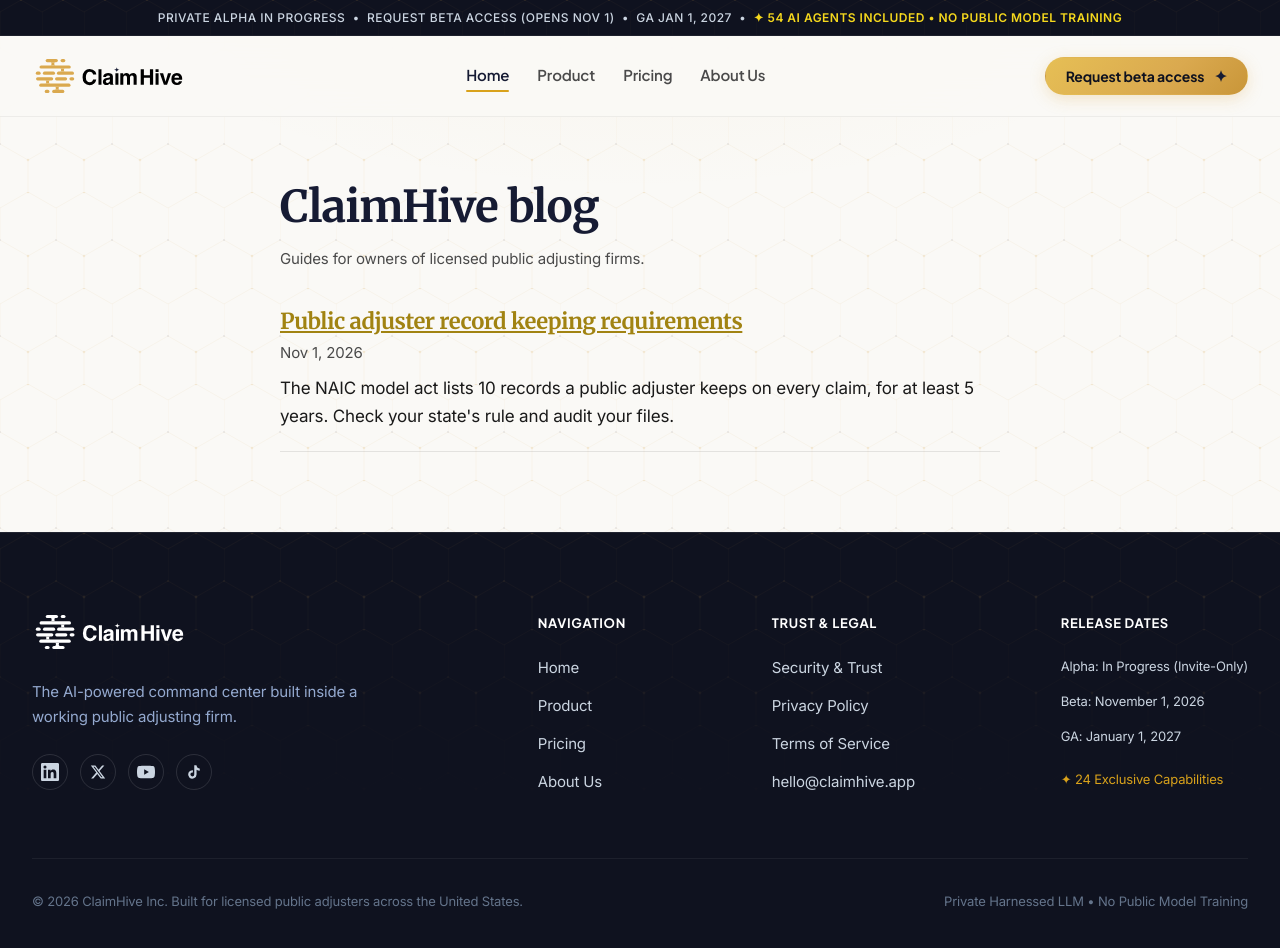
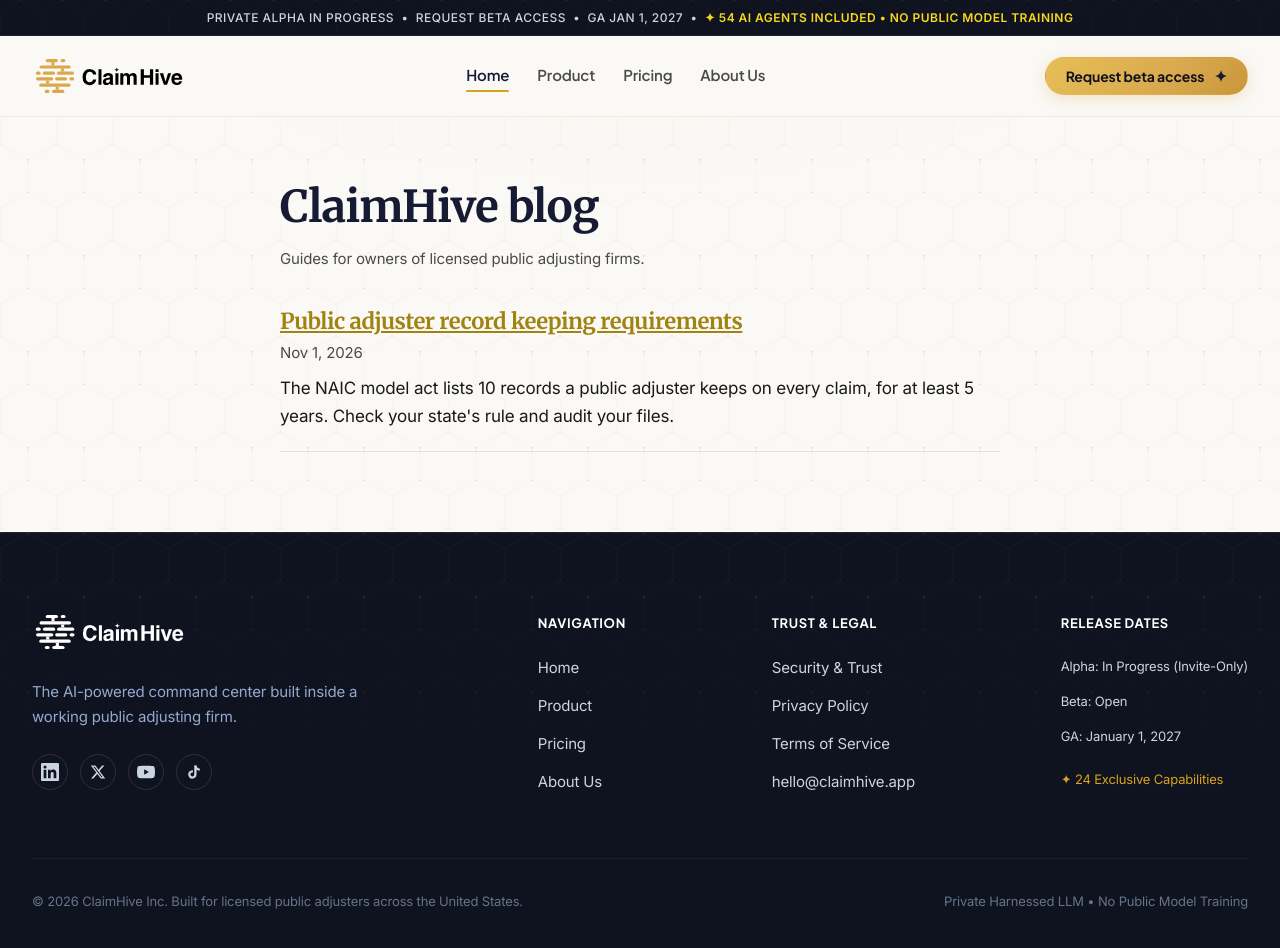
Before and after one commit to joshuaread/claimhive, a plain HTML site: page blog/index.html in a window 1280 px wide. Drawn offline with Linux system fonts and the light colour scheme.

Commit message:
Copy: match PR #9 'Beta is open' wording on hail-map and blog index
Leave snapshot and post dates unchanged. Companion to #9; no overlapping files.

```diff
--- a/blog/index.html
+++ b/blog/index.html
@@ -89,7 +89,7 @@
   <!-- TOP ASSURANCE / SCARCITY STRIP -->
   <div class="top-assurance-bar">
     <span class="hide-mobile">PRIVATE ALPHA IN PROGRESS &nbsp;•&nbsp;</span>
-    <span>REQUEST BETA ACCESS (OPENS NOV 1) &nbsp;•&nbsp; GA JAN 1, 2027</span>
+    <span>REQUEST BETA ACCESS &nbsp;•&nbsp; GA JAN 1, 2027</span>
     &nbsp;•&nbsp;
     <span class="highlight">✦ 54 AI AGENTS INCLUDED • NO PUBLIC MODEL TRAINING</span>
   </div>
@@ -188,7 +188,7 @@
         <div class="footer-nav-col">
           <div class="footer-nav-title">Release dates</div>
           <span style="font-size: 0.8125rem; color: #CBD5E1;">Alpha: In Progress (Invite-Only)</span>
-          <span style="font-size: 0.8125rem; color: #CBD5E1;">Beta: November 1, 2026</span>
+          <span style="font-size: 0.8125rem; color: #CBD5E1;">Beta: Open</span>
           <span style="font-size: 0.8125rem; color: #CBD5E1;">GA: January 1, 2027</span>
           <span style="font-size: 0.8125rem; color: var(--hive-gold-honey); margin-top: 0.5rem;">✦ 24 Exclusive
             Capabilities</span>
```
Also changed, not shown: hail-map.html (+2 -2 lines).
